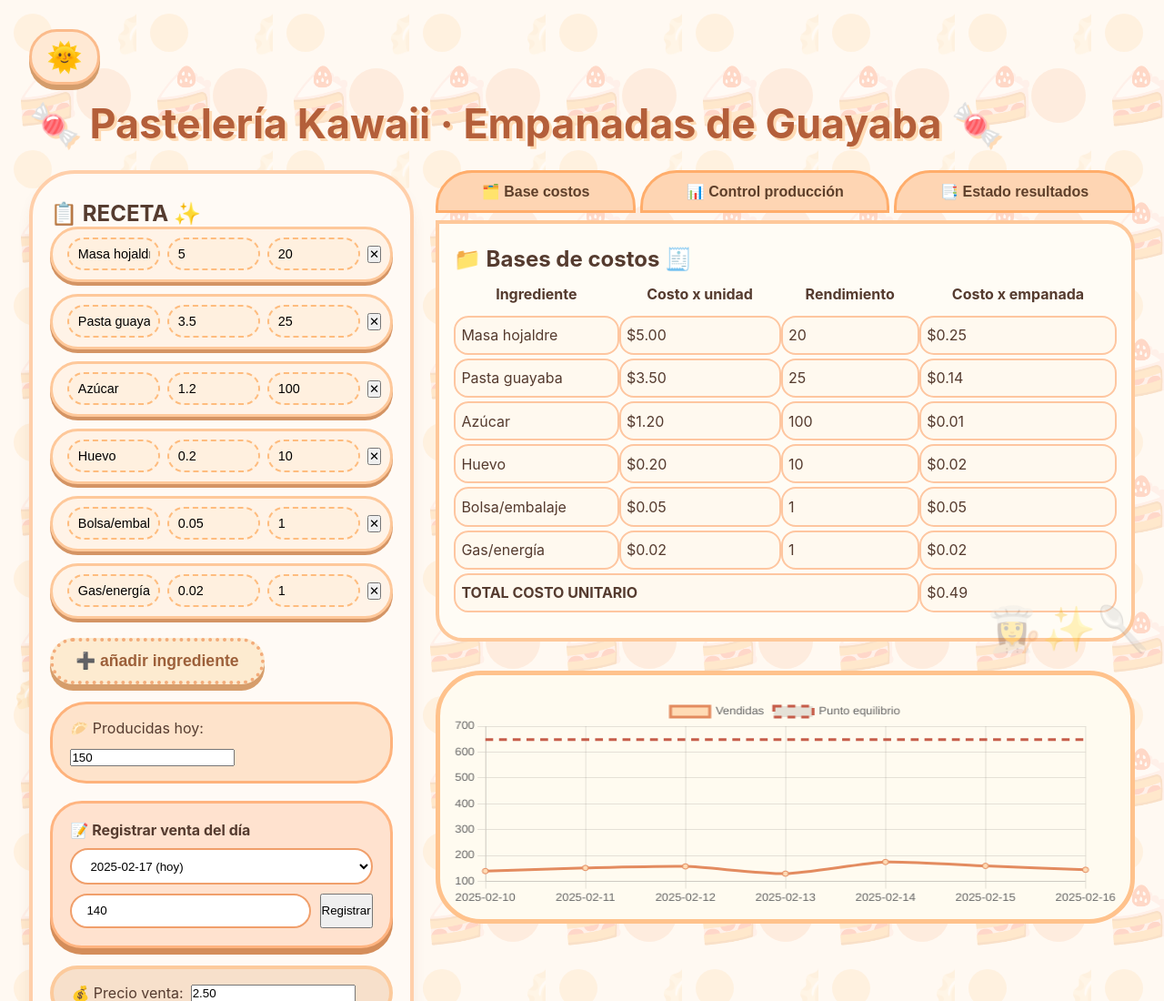
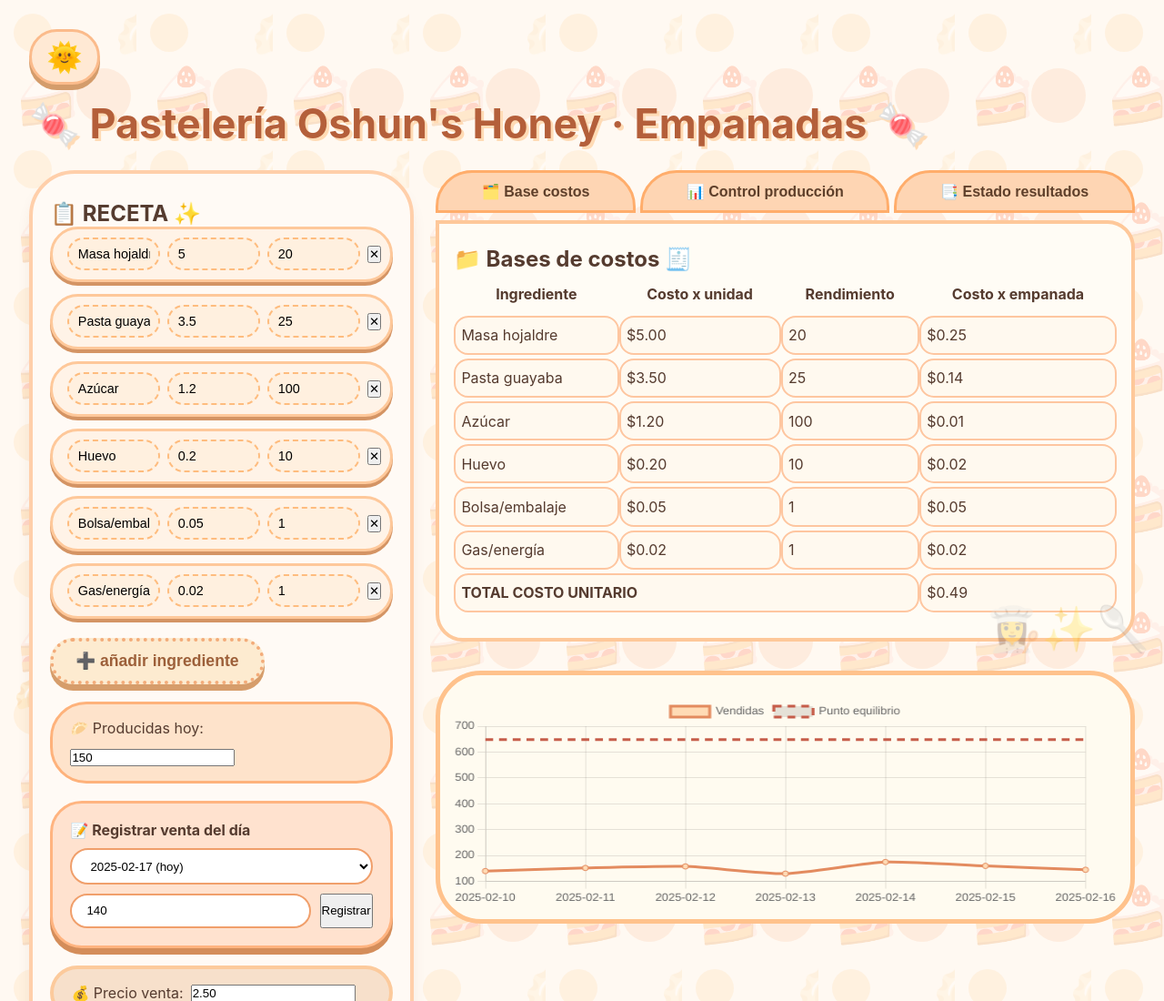
Before and after one commit to quimicajm95/empanadas, a plain HTML site: page index.html in a window 1280 px wide. Shown: the top 1100 px of the page at 91% size. Drawn offline with nearby package versions, Linux system fonts and the light colour scheme.

Commit message:
Update bakery title in index.html

```diff
--- a/index.html
+++ b/index.html
@@ -318,7 +318,7 @@
     <div class="sticker">🥟🧁🍰🥧🍪</div>
     <div class="sticker2">👩‍🍳✨🥄</div>
 
-<h1>🍬 Pastelería Kawaii · Empanadas de Guayaba 🍬</h1>
+<h1>🍬 Pastelería Oshun's Honey · Empanadas 🍬</h1>
 <div class="dashboard">
     <!-- panel receta -->
     <div class="recipe-panel">
```
